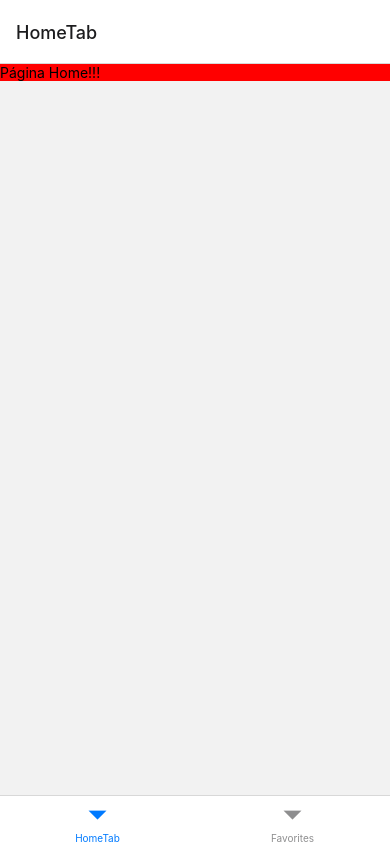
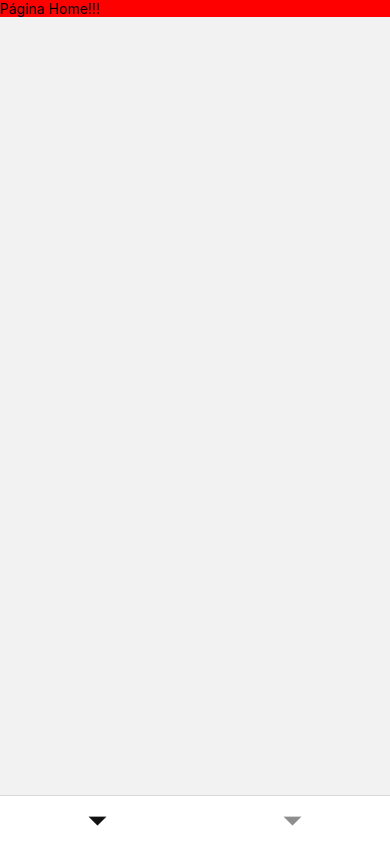
Before and after one commit to EduCostam/R-app, a React Native app: screen / in a window 390 px wide. Built offline with nearby package versions, Linux system fonts and the light colour scheme.

Commit message:
index.js routes

```diff
--- a/src/routes/index.js
+++ b/src/routes/index.js
@@ -7,7 +7,14 @@ const tab = createBottomTabNavigator();
 
 export function Routes() {
   return (
-    <tab.Navigator>
+    <tab.Navigator
+      screenOptions={{
+        headerShown: false,
+        tabBarHideOnKeyboard: true,
+        tabBarShowLabel: false,
+        tabBarActiveTintColor: "#121212",
+      }}
+    >
       <tab.Screen name="HomeTab" component={Home}></tab.Screen>
       <tab.Screen name="Favorites" component={Favorites}></tab.Screen>
     </tab.Navigator>
```
